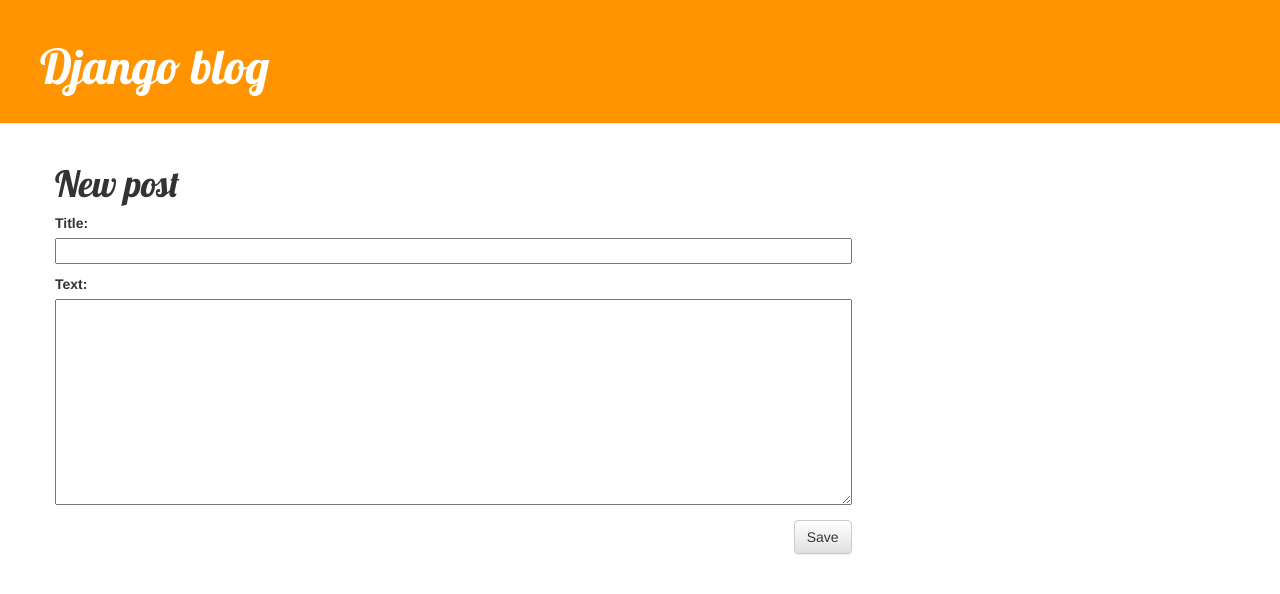
After one commit to yurijbabanin/my-first-blog, a Django app: page /post/new/ in a window 1280 px wide. The commit adds this page. Shown: the top 594 px of the page. Run offline with Django 3.2, Linux system fonts and the light colour scheme; some libraries are stand-ins or nearby versions.

Commit message:
Added create/edit page

```diff
--- /dev/null
+++ b/blog/forms.py
@@ -0,0 +1,8 @@
+from django import forms
+from .models import Post
+
+class PostForm(forms.ModelForm):
+
+    class Meta:
+        model = Post
+        fields = ('title', 'text')
--- a/blog/templates/blog/base.html
+++ b/blog/templates/blog/base.html
@@ -11,6 +11,9 @@
 </head>
 <body>
     <div  class="page-header">
+        {% if user.is_authenticated %}
+         <a href="{% url 'blog.views.post_new' %}" class="top-menu"><span class="glyphicon glyphicon-plus"></span></a>
+        {% endif %}
         <h1><a href="">Django blog</a></h1>
     </div>
   <div class="content container-fluid">
--- a/blog/templates/blog/post_detail.html
+++ b/blog/templates/blog/post_detail.html
@@ -7,6 +7,7 @@
             {{ post.published_date }}
             </div>
         {% endif %}
+        <a class="btn btn-default" href="{% url 'post_edit' pk=post.pk %}"><span class="glyphicon glyphicon-pencil"></span></a>
         <h1>{{ post.title }}</h1>
         <p>{{ post.text|linebreaksbr }}</p>
     </div>
--- /dev/null
+++ b/blog/templates/blog/post_edit.html
@@ -0,0 +1,9 @@
+{% extends 'blog/base.html' %}
+
+{% block content %}
+    <h1>New post</h1>
+    <form method="post" class="post-form">{% csrf_token %}
+        {{ form.as_p }}
+        <button type="submit" class="save btn btn-default">Save</button>
+    </form>
+{% endblock %}
--- a/blog/views.py
+++ b/blog/views.py
@@ -1,6 +1,7 @@
-from django.shortcuts import render, get_object_or_404
+from django.shortcuts import render, get_object_or_404, redirect
 from .models import Post
 from django.utils import timezone
+from .forms import PostForm
 
 def post_list(request):
     posts = Post.objects.filter(published_date__lte=timezone.now()).order_by('published_date')
@@ -8,3 +9,30 @@
 def post_detail(request, pk):
     post = get_object_or_404(Post, pk=pk)
     return render(request, 'blog/post_detail.html', {'post': post})
+
+def post_new(request):
+    if request.method == "POST":
+        form = PostForm(request.POST)
+        if form.is_valid():
+            post = form.save(commit=False)
+            post.author = request.user
+            post.published_date = timezone.now()
+            post.save()
+            return redirect('blog.views.post_detail', pk=post.pk)
+    else:
+        form = PostForm()
+    return render(request, 'blog/post_edit.html', {'form': form})
+
+def post_edit(request, pk):
+    post = get_object_or_404(Post, pk=pk)
+    if request.method == "POST":
+        form = PostForm(request.POST, instance=post)
+        if form.is_valid():
+            post = form.save(commit=False)
+            post.author = request.user
+            post.published_date = timezone.now()
+            post.save()
+            return redirect('blog.views.post_detail', pk=post.pk)
+    else:
+        form = PostForm(instance=post)
+    return render(request, 'blog/post_edit.html', {'form': form})
--- a/blogApp/urls.py
+++ b/blogApp/urls.py
@@ -22,4 +22,6 @@
     url(r'^admin/', admin.site.urls),
     url(r'^$', views.post_list, name='post_list'),
     url(r'post/(?P<pk>[0-9]+)/$', views.post_detail, name='post_detail'),
+    url(r'post/new/$', views.post_new, name='post_new'),
+    url(r'^post/(?P<pk>[0-9]+)/edit/$', views.post_edit, name='post_edit'),
 ]
```
Also changed, not shown: db.sqlite3.
